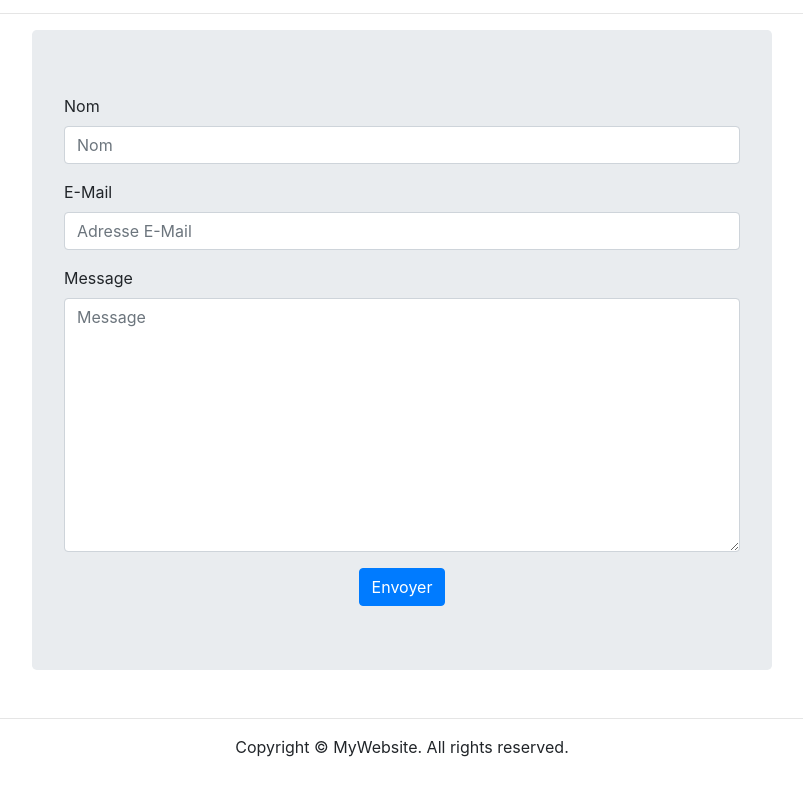
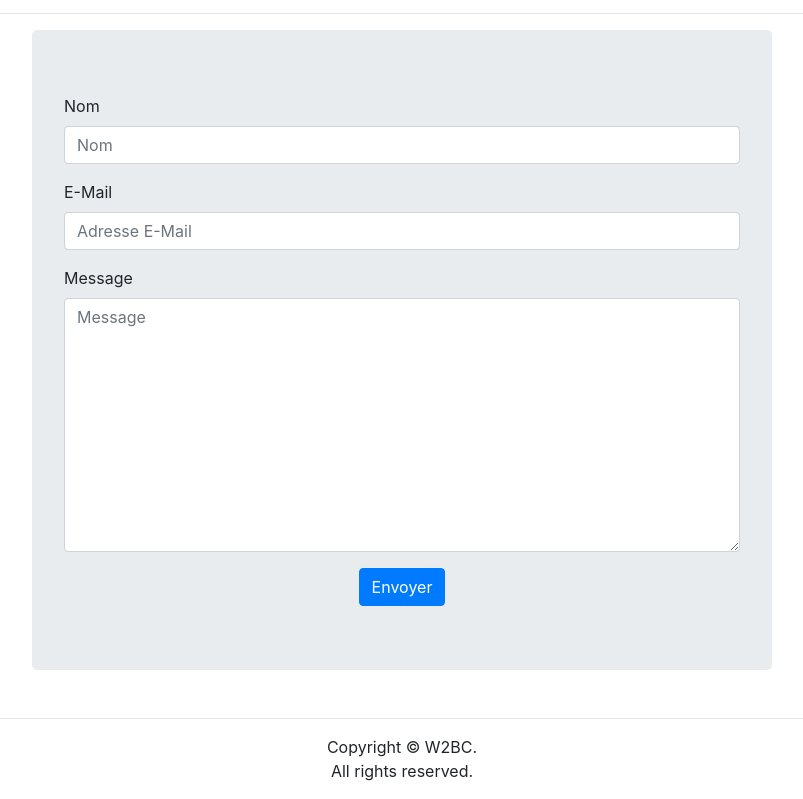
Before and after one commit to Christophe4514/luyungu, a plain HTML site: page index.html in a window 1280 px wide. Shown: the part 2116-2915 px from the top of the page, without its empty margins (238-1041 px from the left). Before the commit the page ends 2891 px from the top, so only its background shows below. Drawn offline with Linux system fonts and the light colour scheme.

Commit message:
Add files via upload

```diff
--- a/index.html
+++ b/index.html
@@ -170,7 +170,7 @@
         <div class="container">
           <div class="row">
             <div class="col-12">
-              <p>Copyright © MyWebsite. All rights reserved.</p>
+              <p>Copyright © W2BC. <br>All rights reserved.</p>
             </div>
           </div>
         </div>
```
